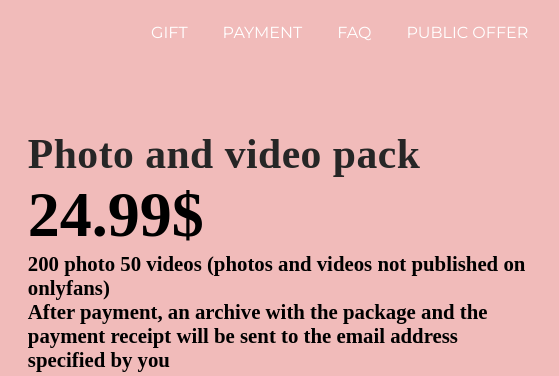
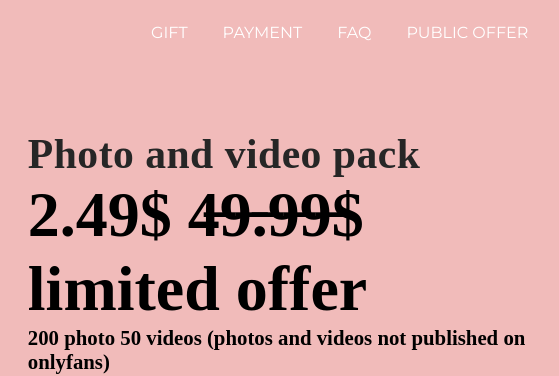
Before and after one commit to HUULKI/salupnea, a plain HTML site: page card1.html in a window 1280 px wide. Shown: the top 376 px of the page, 593-1152 px from the left. Drawn offline with nearby package versions, Linux system fonts and the light colour scheme; some packages are replaced by stand-ins of ours; a script that the page names is missing; a web font is replaced by a local one.

Commit message:
Update card1.html

```diff
--- a/card1.html
+++ b/card1.html
@@ -43,7 +43,7 @@
         </div>
         <div class="more_top_right">
             <span class="top_card_category">Photo and video pack</span>
-            <p class="top_card_price">24.99$</p>
+            <p class="top_card_price">2.49$  4̶9̶.̶9̶9̶$ limited offer</p>
             <p class="top_card_name">200 photo 50 videos (photos and videos not published on onlyfans)<br>After payment, an archive with the package and the payment receipt will be sent to the email address specified by you</p>
             <form action="АХАХАХАХААХ">
                 <div class="container">
```
